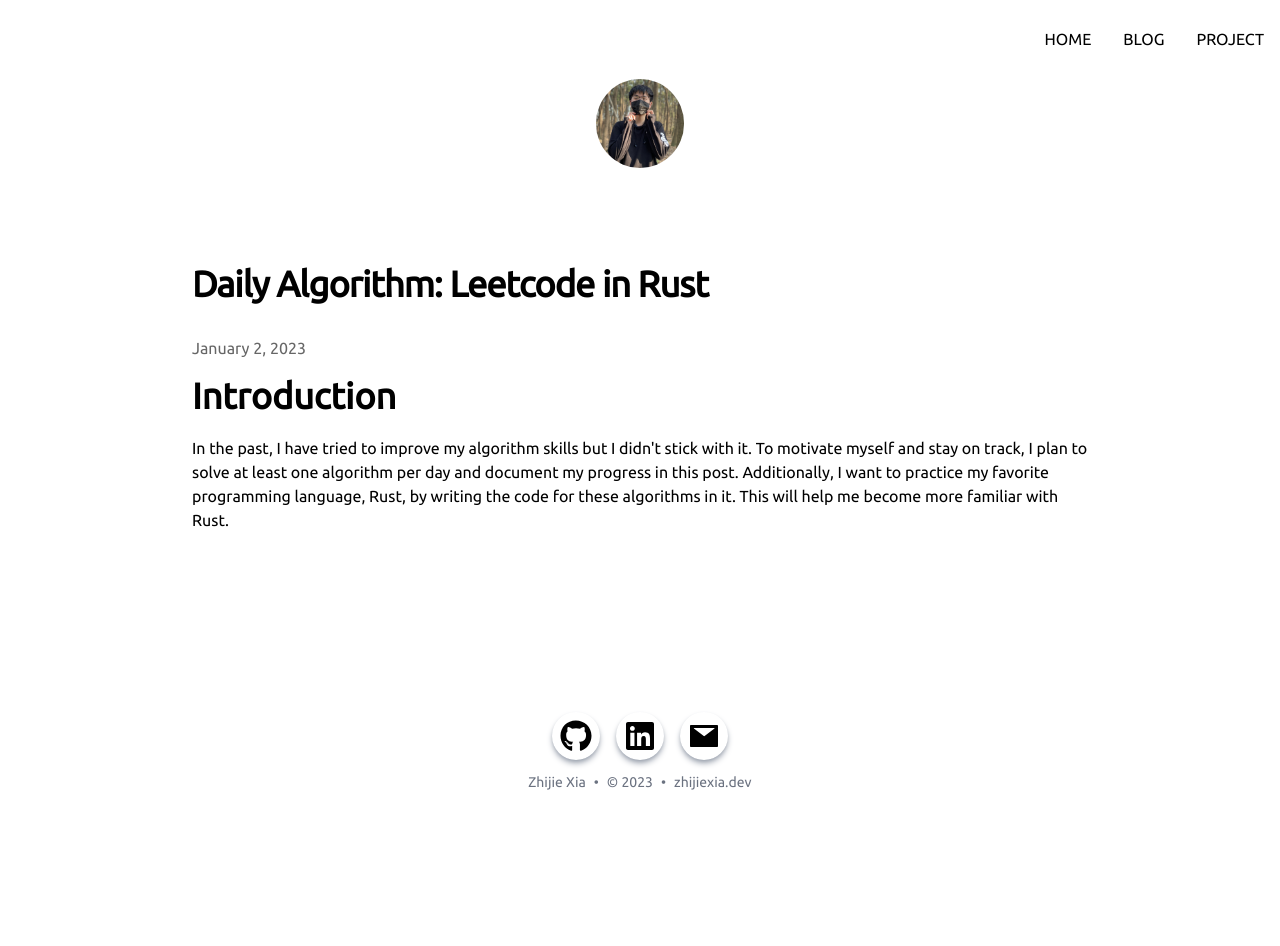
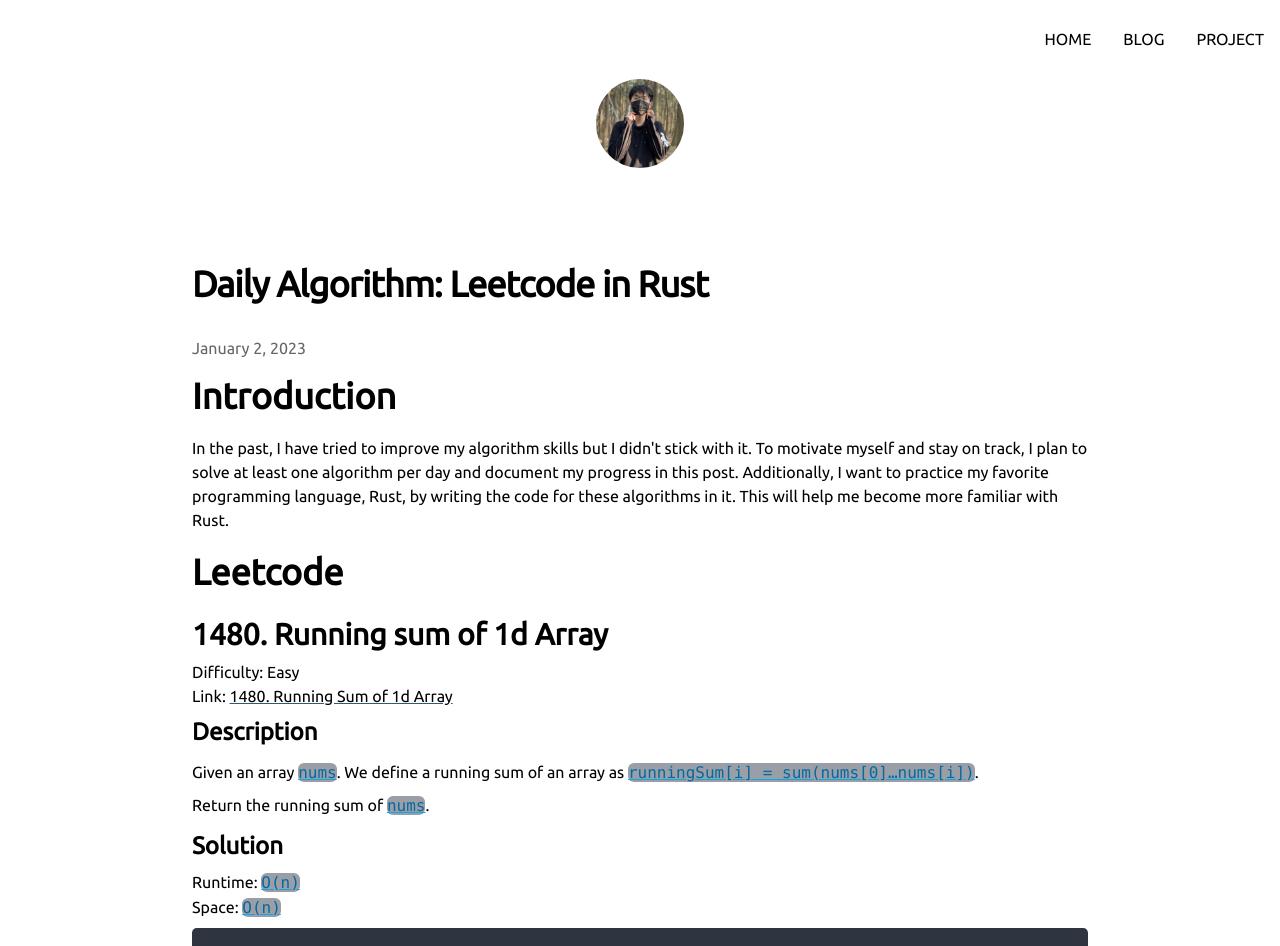
Before and after one commit to zhijie-os/next-blog, a Next.js app: page /posts/algorithm in a window 1280 px wide. Shown: the top 946 px of the page. Before the commit the page ends 800 px from the top, so only its background shows below. Built offline with nearby package versions, Linux system fonts and the light colour scheme.

Commit message:
algorithm updated

```diff
--- a/pages/posts/[id].jsx
+++ b/pages/posts/[id].jsx
@@ -33,10 +33,11 @@ export default function Post({ postData }) {
                                     showLineNumbers={true}
                                     showInlineLineNumbers={true} // <-- add this prop!
                                     wrapLines={true}
-                                    customStyle={{ width: "calc(100vw - 50px)" }}
+                                    customStyle={{ width: "calc(100vw - 50px)"}}
                                     style={nord}
                                     language={match[1]}
                                     PreTag="div"
+                                    className='max-w-4xl'
                                     {...props}
                                 >{String(children).replace(/\n$/, '')}</SyntaxHighlighter>
                             ) : (
--- a/posts/algorithm.md
+++ b/posts/algorithm.md
@@ -5,3 +5,37 @@ date: '2023-01-02'
 # Introduction
 
 In the past, I have tried to improve my algorithm skills but I didn't stick with it. To motivate myself and stay on track, I plan to solve at least one algorithm per day and document my progress in this post. Additionally, I want to practice my favorite programming language, Rust, by writing the code for these algorithms in it. This will help me become more familiar with Rust.
+
+
+# Leetcode
+
+## 1480. Running sum of 1d Array
+
+- Difficulty: Easy
+- Link: [1480. Running Sum of 1d Array](https://leetcode.com/problems/running-sum-of-1d-array/description/?envType=study-plan&id=level-1)
+
+### Description
+
+Given an array `nums`. We define a running sum of an array as `runningSum[i] = sum(nums[0]…nums[i])`.
+
+Return the running sum of `nums`.
+
+### Solution
+
+- Runtime: `O(n)`
+- Space: `O(n)`
+
+~~~rust
+impl Solution {
+    pub fn running_sum(nums: Vec<i32>) -> Vec<i32> {
+        let mut sum: i32 = 0;
+        let mut results: Vec<i32> = vec![0; nums.len()];
+        for i in 0..nums.len() {
+            sum += nums[i];
+            results[i] = sum;
+        }
+
+        results
+    }
+}
+~~~
--- a/styles/globals.css
+++ b/styles/globals.css
@@ -49,6 +49,11 @@ inline-code {
   @apply decoration-sky-500;
 } */
 
+.post a {
+  @apply underline;
+  @apply decoration-[#345A71];
+}
+
 .post p {
   @apply py-1;
 }
@@ -61,12 +66,12 @@ inline-code {
 
 .post h2 {
   @apply text-3xl;
-  @apply py-4;
+  @apply py-2;
   @apply font-bold;
 }
 
 .post h3 {
   @apply text-2xl;
-  @apply py-4;
+  @apply py-2;
   @apply font-bold;
 }
```
